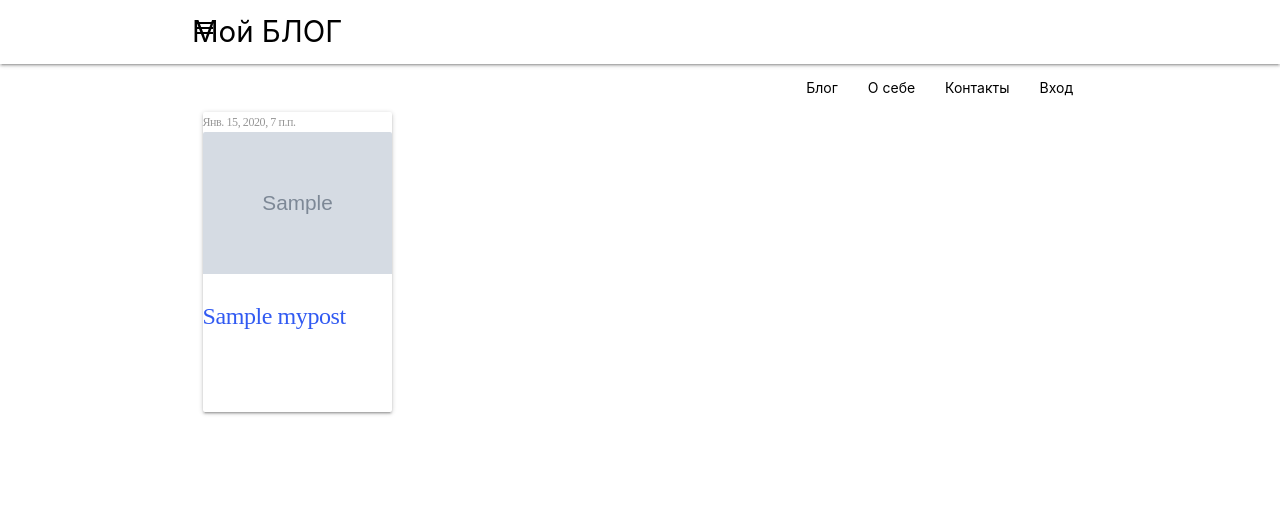
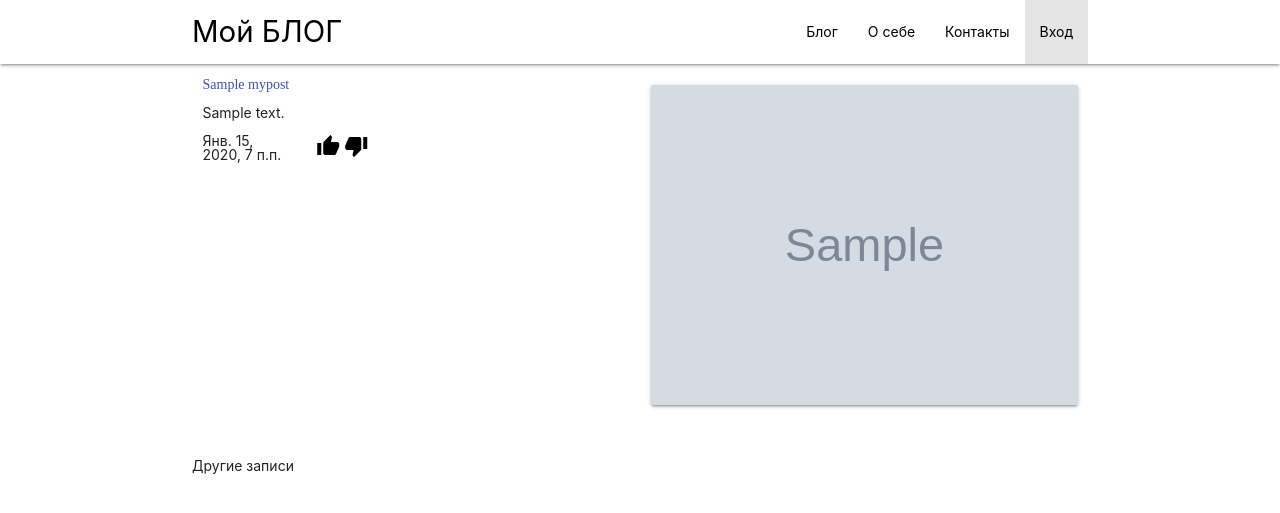
Before and after one commit to mongoy/myBlog, a Django app: page / in a window 1280 px wide. Shown: the top 513 px of the page. Run offline with Django 3.2, Linux system fonts and the light colour scheme; tables that the repository leaves empty hold one stand-in row (values such as "Sample post"); grey boxes marked "Sample" are stand-in pictures.

Commit message:
rebuild frontend materialize 2

```diff
--- a/siteblog/static/css/blog.css
+++ b/siteblog/static/css/blog.css
@@ -36,112 +36,3 @@ img{vertical-align: top;}
 
 h1,h2,h3,h4,h5,h6{font-size:inherit;font-weight: 400;}
 /*--------------------*/
-
-nav1 {
-    position: absolute;
-    height: 102px;
-
-    background: #FFFFFF;
-    border: 2px solid #CDCDCD;
-    box-sizing: border-box;
-}
-
-.menu-blog, .menu-blog1 {
-
-    font-family: Circe Rounded;
-    font-size: 24px;
-    line-height: 100px;
-
-    color: #010101;
-}
-
-
-.blog-content {
-    position: absolute;
-    top: 105px;
-}
-
-#rectangle {
-
-    width: 335px;
-    height: 300px;
-    left: 200px;
-    top: 714px;
-
-    background: #FFFFFF;
-    border: 2px solid #CDCDCD;
-    box-sizing: border-box;
-    border-radius: 3px;
-}
-
-.photo-post {
-    width: 217px;
-    height: 112px;
-    left: 262px;
-    top: 734px;
-}
-
-.title-post {
-
-    width: 258px;
-    height: 84px;
-    left: 238px;
-    top: 869px;
-
-    font-family: Circe Rounded;
-    font-size: 24px;
-    line-height: 28px;
-    /* or 117% */
-
-    display: flex;
-    align-items: center;
-    text-align: center;
-    letter-spacing: -0.416667px;
-
-    color: #315AF2;
-}
-
-.text-post {
-    font-family: Circe Rounded;
-    font-size: 16px;
-    line-height: 22px;
-    /* or 137% */
-
-    display: flex;
-    align-items: center;
-    letter-spacing: -0.416667px;
-
-    color: #000000;
-}
-
-.data-post {
-    width: 95px;
-    height: 20px;
-    left: 222px;
-    top: 729px;
-
-    font-family: Circe Rounded;
-    font-size: 12px;
-    line-height: 20px;
-
-    display: flex;
-    align-items: center;
-    letter-spacing: -0.416667px;
-
-    color: #979797;
-}
-
-hr {
-    /* Line */
-    #weight: 100%;
-    #height: 0px;
-    #left: 0px;
-    #top: 600px;
-
-    border: 2px solid #CDCDCD;
-}
-
-.pagination li.active a {
-    background: #b3dbef;
-    color: #010101;
-}
--- a/siteblog/templates/base.html
+++ b/siteblog/templates/base.html
@@ -13,33 +13,32 @@
     <title>БЛОГ!!!</title>
 </head>
 <body>
+
 <header class="top-nav">
+    <div class="navbar-fixed">
         <nav class="nav-wraper white">
             <div class="container">
                 <a href="#" class="brand-logo black-text">Мой БЛОГ</a>
-            <a href="#" data-activates="mobile-demo" class="button-collapse">
-                <i class="material-icons black-text">menu</i>
-            </a>
-            <ul class="right hide-on-mid-and-down">
+                <ul id="nav-mobile" class="right hide-on-med-and-down">
                     <li><a class="black-text" href="#">Блог</a></li>
                     <li><a class="black-text" href="#">О себе</a></li>
                     <li><a class="black-text" href="#">Контакты</a></li>
-                <li><a class="black-text" href="#">Вход</a></li>
+                    <li class="active"><a class="black-text" href="#">Вход</a></li>
                 </ul>
-            <!--  Это будет боковым меню на мобильных версиях! -->
-            <ul class="side-nav" id="mobile-demo">
-              <li><a href="sass.html">Блог</a></li>
-              <li><a href="badges.html">О себе</a></li>
-              <li><a href="collapsible.html">Поиск</a></li>
-            </ul>
-        </div>
-    </nav>
-
-    <ul class="sidenav" id="mobile-links">
+                <!-- боковое меню -->
+                <ul id="slide-out" class="sidenav">
                     <li><a class="black-text" href="#">Блог</a></li>
                     <li><a class="black-text" href="#">О себе</a></li>
                     <li><a class="black-text" href="#">Контакты</a></li>
                 </ul>
+
+                <a href="#" data-target="slide-out" class="sidenav-trigger">
+                    <i class="material-icons black-text">menu</i>
+                </a>
+
+            </div>
+        </nav>
+    </div>
 </header>
 
 {% block content %}
@@ -48,23 +47,6 @@
 
 {% comment %}
 
- <div class="navbar-fixed">
-    <nav>
-    <div class="nav-wrapper">
-    <div class="container">
-      <a href="#" class="menu-blog">БЛОГ</a>
-      <ul id="nav-mobile" class="right hide-on-med-and-down">
-        <li><a class="menu-blog1" href="#">Блог</a></li>
-        <li><a class="menu-blog1" href="#">Новое сообщение</a></li>
-        <li><a class="menu-blog1" href="#">Поиск</a></li>
-      </ul>
-    </div>
-    </div>
-    </nav>
-</div>
-{% block content %}
-
-{% endblock content %}
 {% endcomment %}
 <!-- We need jquery first -->
     <script src="https://code.jquery.com/jquery-3.5.1.min.js"></script>
@@ -74,7 +56,7 @@
 <script>
   $(document).ready(function(){
     $('.sidenav').sidenav();
-    })
+  });
 </script>
 
 </body>
--- a/siteblog/templates/blog/mypost_list.html
+++ b/siteblog/templates/blog/mypost_list.html
@@ -1,30 +1,9 @@
 {% extends "base.html" %}
 {% load static %}
 {% block content %}
+
 {% comment %}
-<br>
-<br>
-<br>
-<br>
-<hr>
-<div class="container">
-<div class="row">
-  <div class="col l6">
-    <div class="card hoverable small">
-        <div class="card-time">
-            <p class="data-post">13.05.2020г.</p>
-        </div>
-        <div class="card-image col xl2">
-            <img src="{% static 'images/img.jpg' %}" alt="">
-        </div>
-        <div>
-            <a href="#" class="title-post">Заголовок</a>
-        </div>
-    </div>
-  </div>
 
-</div>
-</div>
 {% endcomment %}
 
 
@@ -32,6 +11,40 @@
   <div class="blog-content">
     <div class="row">
         {% for mypost in mypost_list %}
+        {% if mypost.id == 1 %}
+            <br>
+        <div class="row">
+            <div class="col l6">
+                <div class="row">
+                    <div class="col">
+                        <p class="indigo-text accent-3" style="font-family: Museo Cyrl">{{ mypost.title }}</p><br>
+                        <p>{{ mypost.text }}</p><br>
+                        <div class="row">
+                            <div class="col l6">
+                                <p>{{ mypost.data_stamp }}</p>
+                            </div>
+                            <div class="col l6">
+                                <i class="material-icons black-text"> thumb_up </i>
+                                <i class="material-icons black-text"> thumb_down </i>
+                            </div>
+                        </div>
+                    </div>
+                </div>
+            </div>
+            <div class="col l6">
+                <div class="card center-align">
+                <div class="card-image">
+                    <img id="photo-post" src="{{ mypost.img.url }}">
+                </div>
+                </div>
+            </div>
+
+        </div>
+
+        <h1>Другие записи</h1>
+
+        {% else %}
+
         <div class="col l6">
             <div class="card hoverable small center-align">
                 <div class="card-time">
@@ -45,6 +58,7 @@
                 </div>
             </div>
         </div>
+        {% endif %}
 
      {% empty %}
         <h1>Список пуст!</h1>
```
Also changed, not shown: siteblog/media/post/img2.jpg (added), siteblog/media/post/img3.jpg (added). Lines whose indentation alone changed are shown as unchanged.
